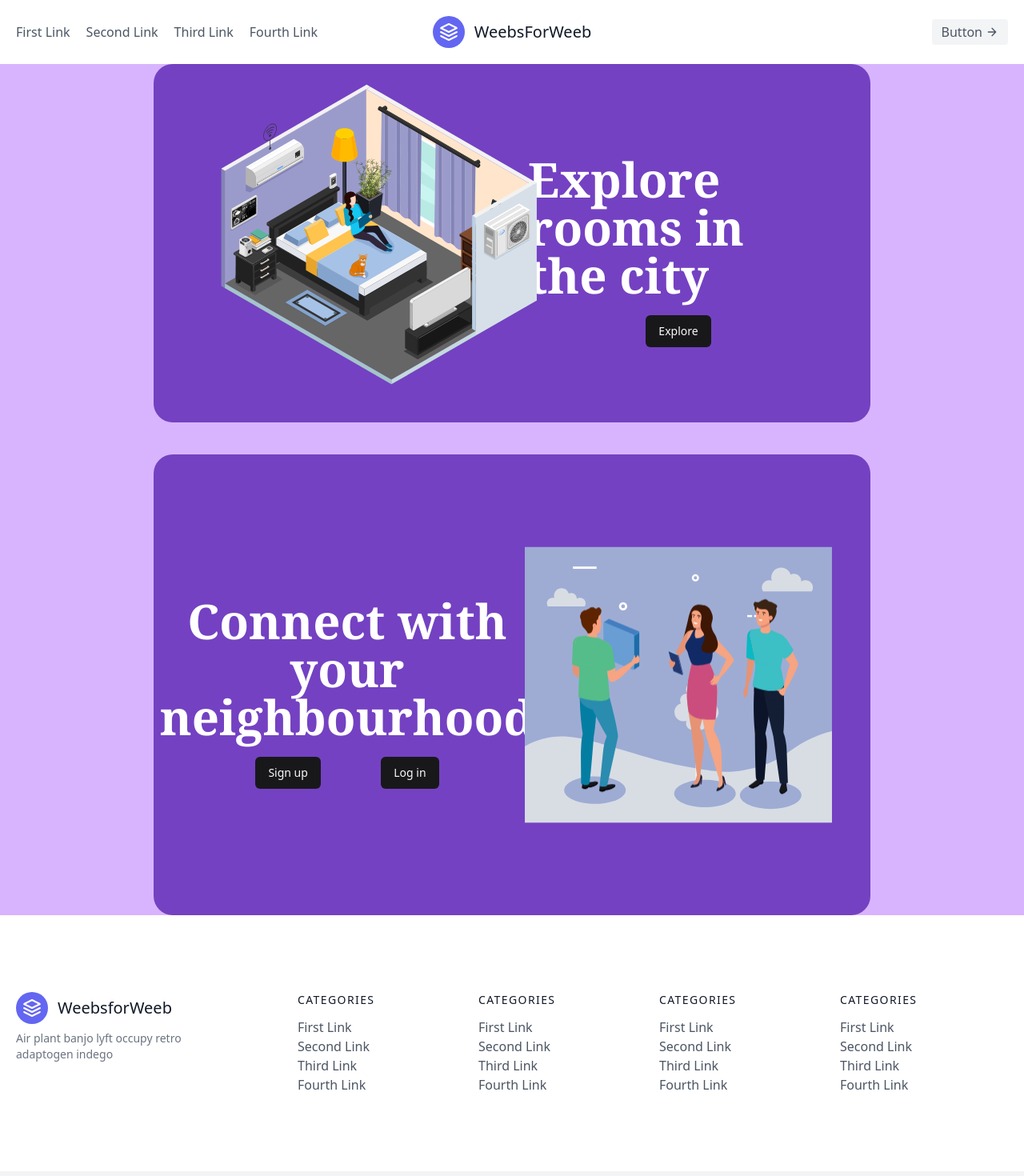
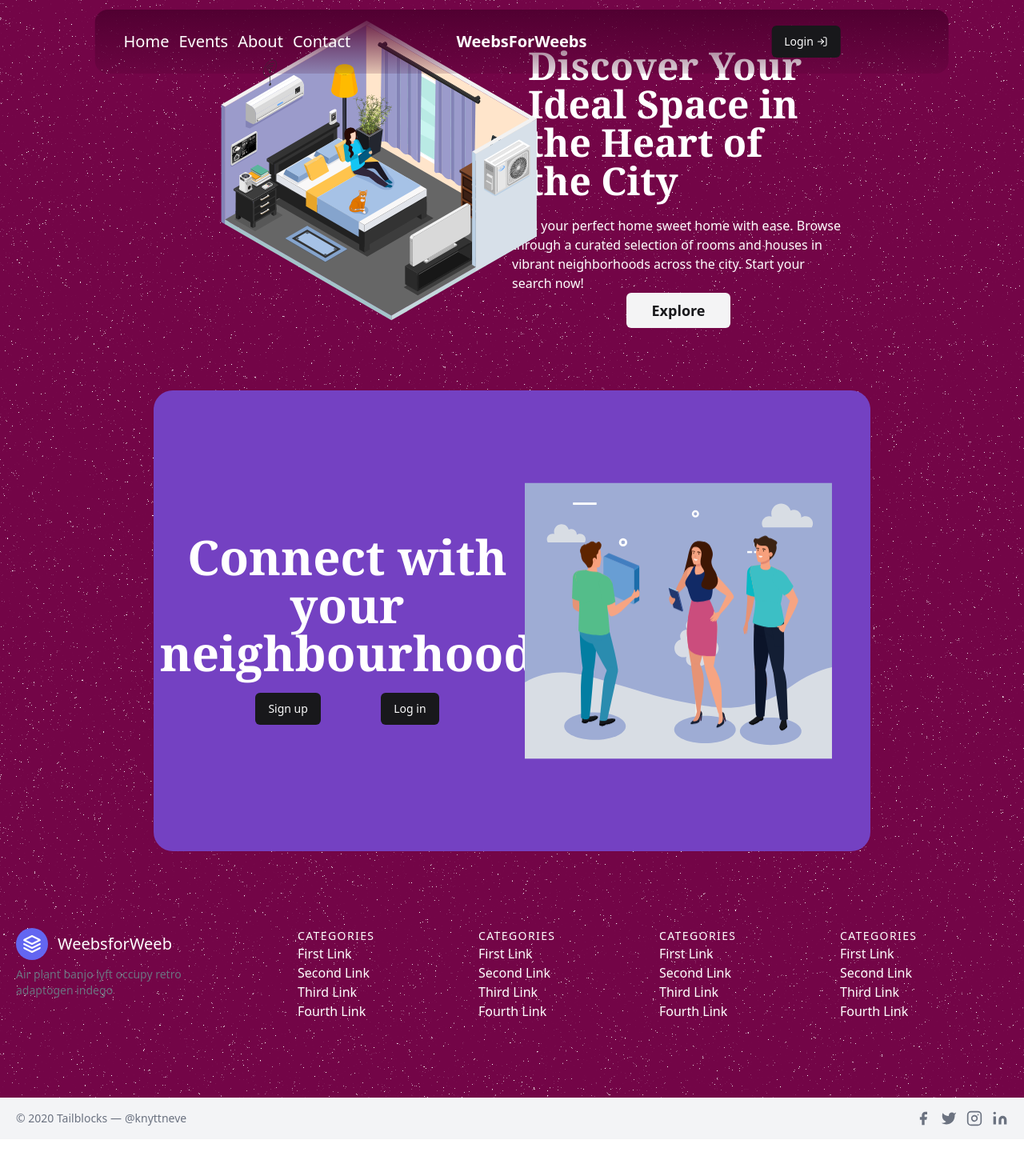
Before and after one commit to Prabhuomkar9/weebsforweebs, a Next.js app: page / in a window 1280 px wide. Shown: the top 1470 px of the page at 80% size. After the commit the page ends 1424 px from the top, so only its background shows below. Built offline with nearby package versions, Linux system fonts and the light colour scheme.

Commit message:
Navbar ui small change

```diff
--- a/src/components/footer/index.tsx
+++ b/src/components/footer/index.tsx
@@ -1,83 +1,84 @@
+import Link from "next/link";
 import React from "react";
 
 const Footer = () => {
-  return  <footer className="text-gray-600 body-font">
+  return (<footer className="text-white body-font">
     <div className="container px-5 py-24 mx-auto flex md:items-center lg:items-start md:flex-row md:flex-nowrap flex-wrap flex-col">
       <div className="w-64 flex-shrink-0 md:mx-0 mx-auto text-center md:text-left">
-      <a className="flex title-font font-medium items-center md:justify-start justify-center text-gray-900">
+        <Link href="" className="flex title-font font-medium items-center md:justify-start justify-center">
           <svg xmlns="http://www.w3.org/2000/svg" fill="none" stroke="currentColor" stroke-linecap="round" stroke-linejoin="round" stroke-width="2" className="w-10 h-10 text-white p-2 bg-indigo-500 rounded-full" viewBox="0 0 24 24">
             <path d="M12 2L2 7l10 5 10-5-10-5zM2 17l10 5 10-5M2 12l10 5 10-5"></path>
           </svg>
           <span className="ml-3 text-xl">WeebsforWeeb</span>
-      </a>
+        </Link>
         <p className="mt-2 text-sm text-gray-500">Air plant banjo lyft occupy retro adaptogen indego</p>
       </div>
       <div className="flex-grow flex flex-wrap md:pl-20 -mb-10 md:mt-0 mt-10 md:text-left text-center">
         <div className="lg:w-1/4 md:w-1/2 w-full px-4">
-        <h2 className="title-font font-medium text-gray-900 tracking-widest text-sm mb-3">CATEGORIES</h2>
+          <h2 className="title-font font-medium tracking-widest text-sm">CATEGORIES</h2>
           <nav className="list-none mb-10">
             <li>
-            <a className="text-gray-600 hover:text-gray-800">First Link</a>
+              <Link href="" className="">First Link</Link>
             </li>
             <li>
-            <a className="text-gray-600 hover:text-gray-800">Second Link</a>
+              <Link href="" className="">Second Link</Link>
             </li>
             <li>
-            <a className="text-gray-600 hover:text-gray-800">Third Link</a>
+              <Link href="" className="">Third Link</Link>
             </li>
             <li>
-            <a className="text-gray-600 hover:text-gray-800">Fourth Link</a>
+              <Link href="" className="">Fourth Link</Link>
             </li>
           </nav>
         </div>
         <div className="lg:w-1/4 md:w-1/2 w-full px-4">
-        <h2 className="title-font font-medium text-gray-900 tracking-widest text-sm mb-3">CATEGORIES</h2>
+          <h2 className="title-font font-medium tracking-widest text-sm">CATEGORIES</h2>
           <nav className="list-none mb-10">
             <li>
-            <a className="text-gray-600 hover:text-gray-800">First Link</a>
+              <Link href="" className="">First Link</Link>
             </li>
             <li>
-            <a className="text-gray-600 hover:text-gray-800">Second Link</a>
+              <Link href="" className="">Second Link</Link>
             </li>
             <li>
-            <a className="text-gray-600 hover:text-gray-800">Third Link</a>
+              <Link href="" className="">Third Link</Link>
             </li>
             <li>
-            <a className="text-gray-600 hover:text-gray-800">Fourth Link</a>
+              <Link href="" className="">Fourth Link</Link>
             </li>
           </nav>
         </div>
         <div className="lg:w-1/4 md:w-1/2 w-full px-4">
-        <h2 className="title-font font-medium text-gray-900 tracking-widest text-sm mb-3">CATEGORIES</h2>
+          <h2 className="title-font font-medium tracking-widest text-sm">CATEGORIES</h2>
           <nav className="list-none mb-10">
             <li>
-            <a className="text-gray-600 hover:text-gray-800">First Link</a>
+              <Link href="" className="">First Link</Link>
             </li>
             <li>
-            <a className="text-gray-600 hover:text-gray-800">Second Link</a>
+              <Link href="" className="">Second Link</Link>
             </li>
             <li>
-            <a className="text-gray-600 hover:text-gray-800">Third Link</a>
+              <Link href="" className="">Third Link</Link>
             </li>
             <li>
-            <a className="text-gray-600 hover:text-gray-800">Fourth Link</a>
+              <Link href="" className="">Fourth Link</Link>
             </li>
           </nav>
         </div>
         <div className="lg:w-1/4 md:w-1/2 w-full px-4">
-        <h2 className="title-font font-medium text-gray-900 tracking-widest text-sm mb-3">CATEGORIES</h2>
+          <h2 className="title-font font-medium tracking-widest text-sm">CATEGORIES</h2>
           <nav className="list-none mb-10">
             <li>
-            <a className="text-gray-600 hover:text-gray-800">First Link</a>
+              <Link href="" className="">First Link</Link>
             </li>
             <li>
-            <a className="text-gray-600 hover:text-gray-800">Second Link</a>
+              <Link href="" className="">Second Link</Link>
             </li>
             <li>
-            <a className="text-gray-600 hover:text-gray-800">Third Link</a>
+              <Link href="" className="">Third Link</Link>
             </li>
             <li>
-            <a className="text-gray-600 hover:text-gray-800">Fourth Link</a>
+              <Link href="" className="">Fourth Link</Link>
             </li>
           </nav>
         </div>
@@ -86,35 +87,35 @@ const Footer = () => {
     <div className="bg-gray-100">
       <div className="container mx-auto py-4 px-5 flex flex-wrap flex-col sm:flex-row">
         <p className="text-gray-500 text-sm text-center sm:text-left">© 2020 Tailblocks —
-        <a href="https://twitter.com/knyttneve" rel="noopener noreferrer" className="text-gray-600 ml-1" target="_blank">@knyttneve</a>
+          <Link href="https://twitter.com/knyttneve" rel="noopener noreferrer" className="ml-1" target="_blank">@knyttneve</Link>
         </p>
         <span className="inline-flex sm:ml-auto sm:mt-0 mt-2 justify-center sm:justify-start">
-        <a className="text-gray-500">
+          <Link href="" className="text-gray-500">
             <svg fill="currentColor" stroke-linecap="round" stroke-linejoin="round" stroke-width="2" className="w-5 h-5" viewBox="0 0 24 24">
               <path d="M18 2h-3a5 5 0 00-5 5v3H7v4h3v8h4v-8h3l1-4h-4V7a1 1 0 011-1h3z"></path>
             </svg>
-        </a>
-        <a className="ml-3 text-gray-500">
+          </Link>
+          <Link href="" className="ml-3 text-gray-500">
             <svg fill="currentColor" stroke-linecap="round" stroke-linejoin="round" stroke-width="2" className="w-5 h-5" viewBox="0 0 24 24">
               <path d="M23 3a10.9 10.9 0 01-3.14 1.53 4.48 4.48 0 00-7.86 3v1A10.66 10.66 0 013 4s-4 9 5 13a11.64 11.64 0 01-7 2c9 5 20 0 20-11.5a4.5 4.5 0 00-.08-.83A7.72 7.72 0 0023 3z"></path>
             </svg>
-        </a>
-        <a className="ml-3 text-gray-500">
+          </Link>
+          <Link href="" className="ml-3 text-gray-500">
             <svg fill="none" stroke="currentColor" stroke-linecap="round" stroke-linejoin="round" stroke-width="2" className="w-5 h-5" viewBox="0 0 24 24">
               <rect width="20" height="20" x="2" y="2" rx="5" ry="5"></rect>
               <path d="M16 11.37A4 4 0 1112.63 8 4 4 0 0116 11.37zm1.5-4.87h.01"></path>
             </svg>
-        </a>
-        <a className="ml-3 text-gray-500">
+          </Link>
+          <Link href="" className="ml-3 text-gray-500">
             <svg fill="currentColor" stroke="currentColor" stroke-linecap="round" stroke-linejoin="round" stroke-width="0" className="w-5 h-5" viewBox="0 0 24 24">
               <path stroke="none" d="M16 8a6 6 0 016 6v7h-4v-7a2 2 0 00-2-2 2 2 0 00-2 2v7h-4v-7a6 6 0 016-6zM2 9h4v12H2z"></path>
               <circle cx="4" cy="4" r="2" stroke="none"></circle>
             </svg>
-        </a>
+          </Link>
         </span>
       </div>
     </div>
-</footer>;
+  </footer>);
 };
 
 export default Footer;
--- a/src/components/layout/index.tsx
+++ b/src/components/layout/index.tsx
@@ -9,17 +9,15 @@ import CustomHead from "../head";
 const Layout: FunctionComponent<{ children: ReactNode }> = ({ children }) => {
   return (
     <>
-
       <CustomHead />
       <NavBar />
       <main
-        className={`min-w-screen bg-[url('/assets/svg/nnnoise.svg')] bg-cover relative flex min-h-screen flex-col items-center justify-center bg-purple-950 text-white`}>
+        className={`min-w-screen relative flex min-h-screen flex-col items-center justify-center text-white`}>
         {children}
       </main>
       <Footer />
       <ToastContainer pauseOnFocusLoss={false} />
       <Analytics />
-
     </>
   );
 };
--- a/src/components/navBar/index.tsx
+++ b/src/components/navBar/index.tsx
@@ -1,48 +1,41 @@
-import React, { MouseEvent } from 'react';
-import { slide as Menu } from 'react-burger-menu';
-import Style from './index.module.css';
+import React, { FunctionComponent } from 'react';
+import { navLinks } from '@/constants';
+import Link from 'next/link';
+import { Button } from '../ui/button';
+import { LuLogIn } from "react-icons/lu";
 
 
-class Example extends React.Component {
-  showSettings(event: MouseEvent<HTMLAnchorElement>) {
-    event.preventDefault();
-    console.log('Settings clicked!');
-  }
-
-  render() {
-
-
-    return (
-      <>
-        <header className="text-gray-600 body-font">
-          <div className="container mx-auto flex flex-wrap p-5 flex-col md:flex-row items-center">
-            <nav className="flex lg:w-2/5 flex-wrap items-center text-base md:ml-auto">
-              <a className="mr-5 hover:text-gray-900">First Link</a>
-              <a className="mr-5 hover:text-gray-900">Second Link</a>
-              <a className="mr-5 hover:text-gray-900">Third Link</a>
-              <a className="hover:text-gray-900">Fourth Link</a>
-            </nav>
-            <a className="flex order-first lg:order-none lg:w-1/5 title-font font-medium items-center text-gray-900 lg:items-center lg:justify-center mb-4 md:mb-0">
-              <svg xmlns="http://www.w3.org/2000/svg" fill="none" stroke="currentColor" stroke-linecap="round" stroke-linejoin="round" stroke-width="2" className="w-10 h-10 text-white p-2 bg-indigo-500 rounded-full" viewBox="0 0 24 24">
-                <path d="M12 2L2 7l10 5 10-5-10-5zM2 17l10 5 10-5M2 12l10 5 10-5"></path>
-              </svg>
-              <span className="ml-3 text-xl">WeebsForWeeb</span>
-            </a>
-            <div className="lg:w-2/5 inline-flex lg:justify-end ml-5 lg:ml-0">
-              <button className="inline-flex items-center bg-gray-100 border-0 py-1 px-3 focus:outline-none hover:bg-gray-200 rounded text-base mt-4 md:mt-0">Button
-                <svg fill="none" stroke="currentColor" stroke-linecap="round" stroke-linejoin="round" stroke-width="2" className="w-4 h-4 ml-1" viewBox="0 0 24 24">
-                  <path d="M5 12h14M12 5l7 7-7 7"></path>
-                </svg>
-              </button>
-            </div>
-          </div>
-        </header>
-
-
-
-      </>
-    );
-  }
+const NavBar: FunctionComponent = () => {
+  return (
+    <nav className="z-50 absolute top-0 left-2/4 -translate-x-2/4 text-white bg-gradient-to-b from-[#510031] to-[#40022728] mx-3 rounded-2xl my-3 w-5/6 h-20 bg-opacity-50">
+      <div className='relative w-full h-full flex flex-row justify-around items-center '>
+        <div className='w-1/4 flex flex-row justify-center items-center'>
+          <ul className="flex flex-row justify-center items-center gap-3 text-xl">
+            {
+              navLinks.map((link, index) => {
+                return (
+                  <li>
+                    <Link key={index} className='hover:text-slate-300' href={link.url}>{link.name}</Link>
+                  </li>
+                )
+              })
+            }
+          </ul>
+        </div>
+        <div className='w-1/4 flex flex-row justify-center items-center'>
+          <Link href="/" className="font-semibold items-center">
+            <span className="text-xl">WeebsForWeebs</span>
+          </Link>
+        </div>
+        <div className='w-1/4 flex flex-row justify-center items-center'>
+          <Button className='flex flex-row justify-center items-center gap-1'>
+            Login
+            <LuLogIn />
+          </Button>
+        </div>
+      </div>
+    </nav>
+  )
 }
 
-export default Example;
+export default NavBar;
--- a/src/components/room/index.tsx
+++ b/src/components/room/index.tsx
@@ -1,23 +1,25 @@
 import React from 'react'
 import Image from 'next/image'
 import { Button } from "@/components/ui/button";
+import { LandingPageData } from '@/constants';
 
 const Room = () => {
   return (
     <>
-      <div className="container w-[70vw] h-[35vw] bg-[#7441c2] flex rounded-3xl">
+      <div className="container w-[70vw] h-[35vw] flex rounded-3xl">
         <div className="img w-1/2 h-full ">
           <div style={{ position: 'relative', width: '500px', height: '100%' }}>
             <Image
               src={"/assets/svg/room.svg"}
-              alt="Picture of the author"
+              alt="room.svg"
               fill
             />
           </div>
         </div>
         <div className="side w-1/2 h-full flex justify-center flex-col items-center ">
-          <h1 className='m-5 font-extrabold font-serif text-6xl'>Explore rooms in the city</h1>
-            <Button>Explore</Button>
+          <span className='m-5 font-extrabold font-serif text-5xl'>{LandingPageData.external.tagline}</span>
+          <p className=''>{LandingPageData.external.description}</p>
+          <Button variant="secondary" size="lg" className='text-lg font-semibold'>Explore</Button>
         </div>
       </div>
     </>
--- a/src/constants/index.ts
+++ b/src/constants/index.ts
@@ -13,3 +13,14 @@ export const navLinks = [
   { name: 'About', url: '/about' },
   { name: 'Contact', url: '/contact' },
 ];
+
+export const LandingPageData = {
+  external: {
+    tagline: "Discover Your Ideal Space in the Heart of the City",
+    description: "Find your perfect home sweet home with ease. Browse through a curated selection of rooms and houses in vibrant neighborhoods across the city. Start your search now!"
+  },
+  internal: {
+    tagline: "Discover Your Ideal Space in the Heart of the City",
+    description: ""
+  }
+}
--- a/src/pages/_document.tsx
+++ b/src/pages/_document.tsx
@@ -4,7 +4,7 @@ export default function Document() {
   return (
     <Html lang="en">
       <Head />
-      <body>
+      <body className="bg-[url('/assets/svg/nnnoise3.svg')] bg-cover">
         <Main />
         <NextScript />
       </body>
--- a/src/pages/index.tsx
+++ b/src/pages/index.tsx
@@ -7,9 +7,9 @@ import Neighbourhood from "@/components/neighbourhood";
 export default function Home() {
   return (
     <div
-      className={`h-full w-full flex flex-col justify-center items-center bg-purple-300`}>
-        <Room/>
-        <Neighbourhood/>
+      className={`h-full w-full flex flex-col justify-center items-center`}>
+      <Room />
+      <Neighbourhood />
     </div>
   );
 }
```
Also changed, not shown: src/components/navBar/index.module.css (deleted, +0 -8 lines), public/assets/svg/nnnoise2.svg (added), public/assets/svg/nnnoise3.svg (added). Lines whose indentation alone changed are shown as unchanged.
